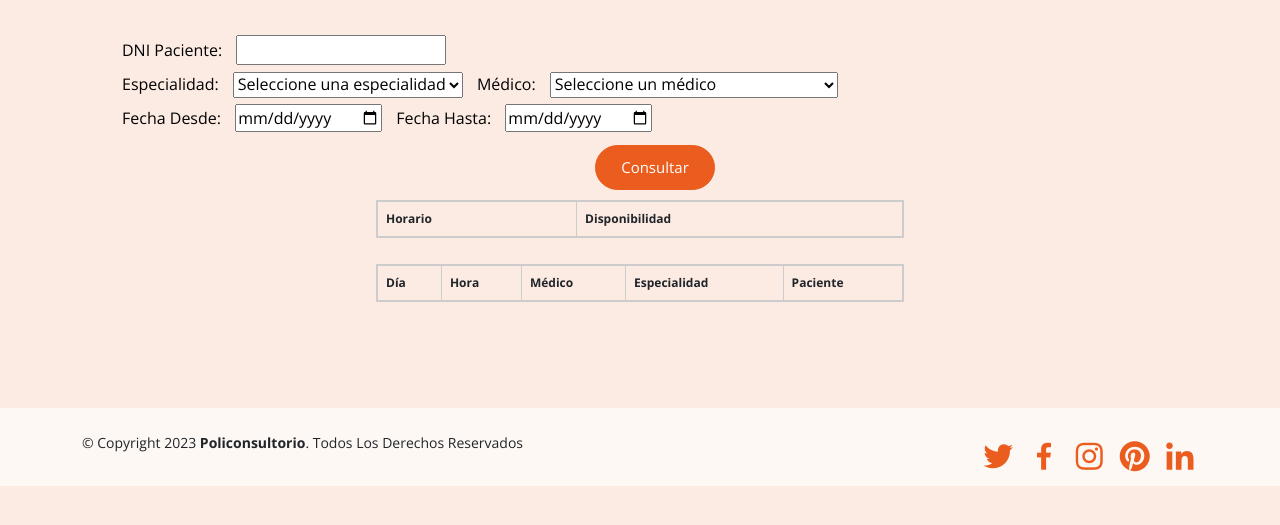
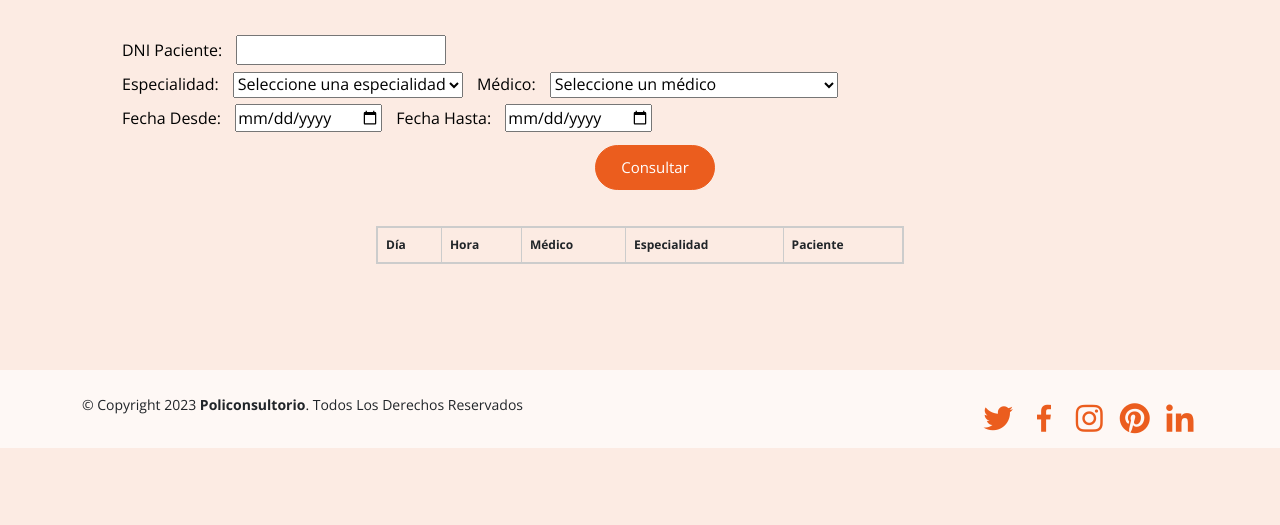
Before and after one commit to Flaviorin/Policonsultorio-Grupo-7, a Django app: page /AppPoliconsultorio/turno_consulta/ in a window 1280 px wide. Shown: the part 155-680 px from the top of the page. Run offline with Django 4.2, Linux system fonts and the light colour scheme; lists and menus that the app fills with data are empty; some libraries are stand-ins or nearby versions.

```diff
--- a/PoliconsultorioWeb/AppPoliconsultorio/templates/AppPoliconsultorio/turno_consulta.html
+++ b/PoliconsultorioWeb/AppPoliconsultorio/templates/AppPoliconsultorio/turno_consulta.html
@@ -51,13 +51,13 @@
 			<div class="form-row justify-content-center">
 				<div class="form-group col-md-12">
 					<table class="table table-bordered">
-						<thead class="table-header">
-						<tr>
+						<!-- <thead class="table-header">
+						<tr> -->
 							<!--<th scope="col"></th>-->
-							<th scope="col">Horario</th>
+							<!-- <th scope="col">Horario</th>
 							<th scope="col">Disponibilidad</th>
 						</tr>
-						</thead>
+						</thead> -->
 						<tbody>
 							{% for disp_medico in listado_disp_medicos %}
 								<tr>
```
